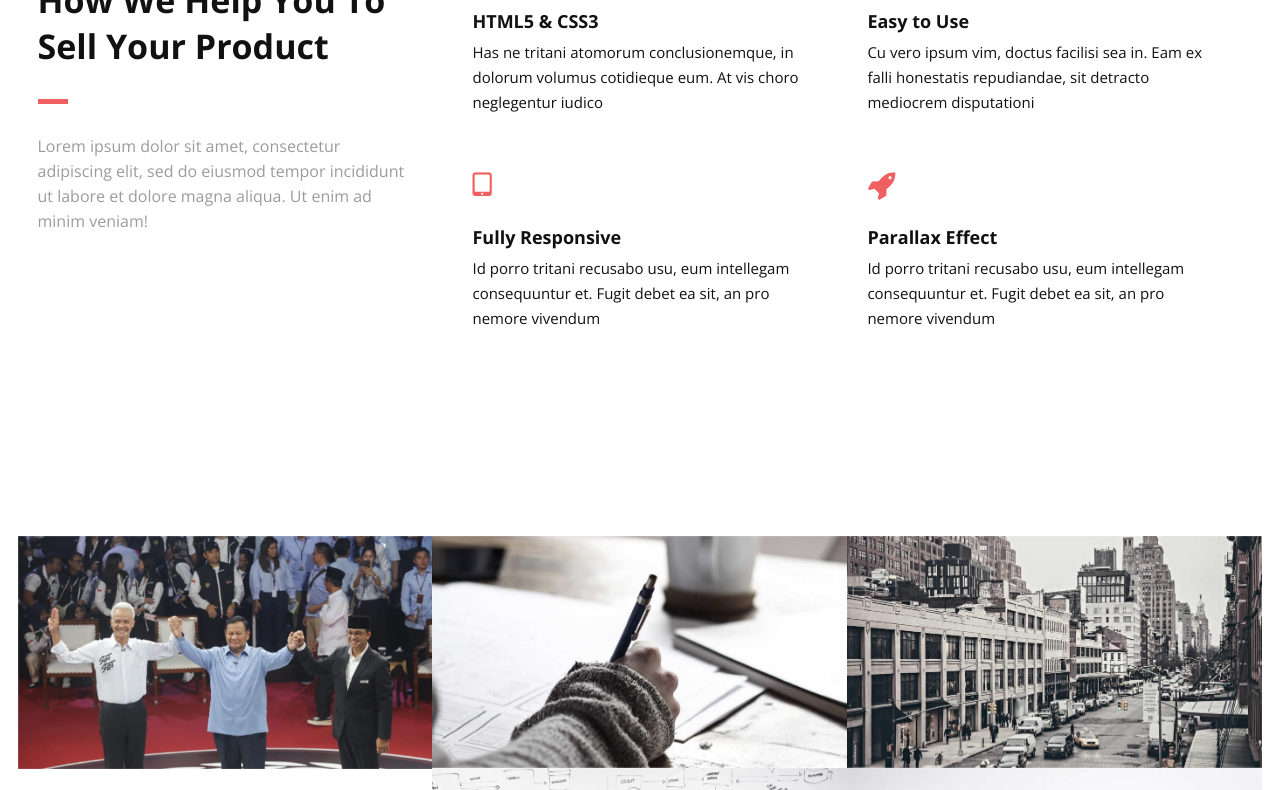
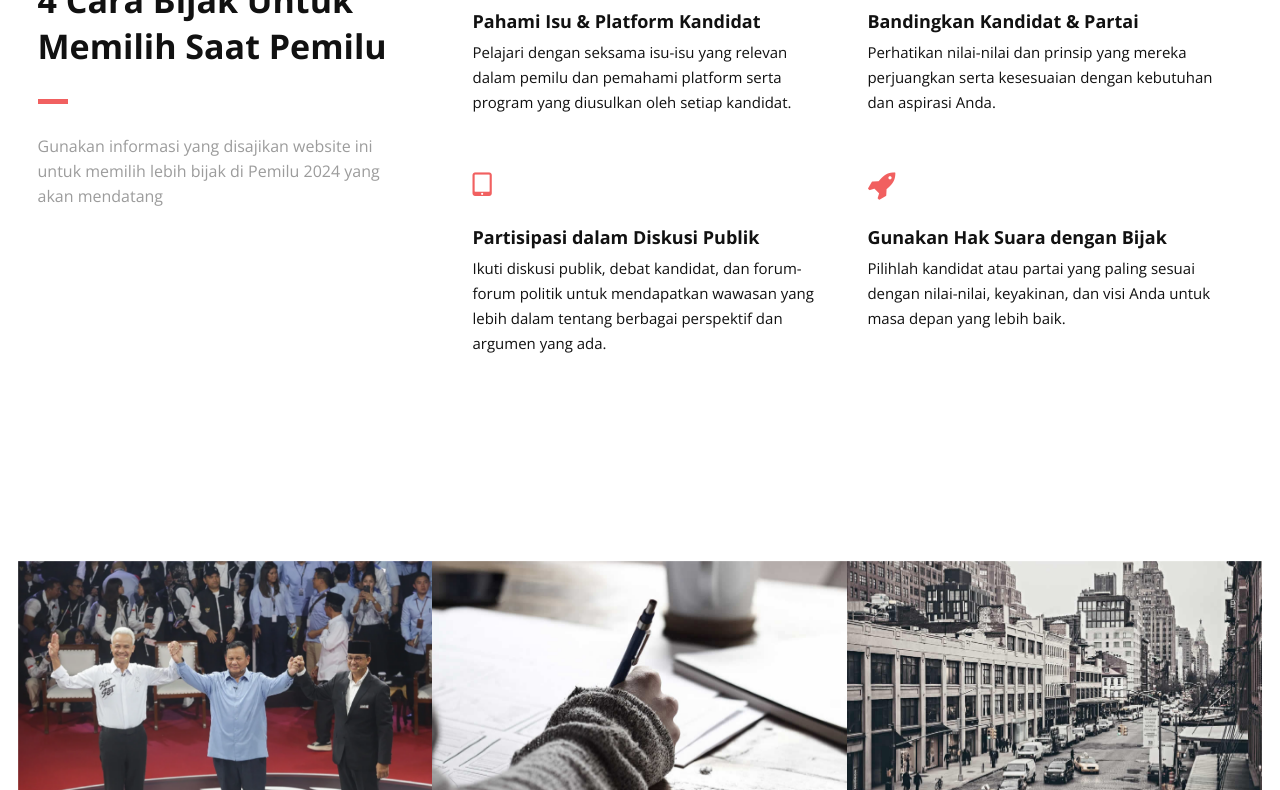
Before and after one commit to PradiptaAhmad/Website-Bijak-Pemilu, a plain HTML site: page index.html in a window 1280 px wide. Shown: the part 974-1764 px from the top of the page. Drawn offline with nearby package versions, Linux system fonts and the light colour scheme.

Commit message:
Cara Bijak Memilih

```diff
--- a/index.html
+++ b/index.html
@@ -160,16 +160,12 @@
 
                 <div class="col-3">
                     <div class="section-heading">
-                        <h3>SUCCESS</h3>
-                        <h2 class="section-title">How We Help You To Sell Your Product</h2>
-                        <p class="section-subtitle">Lorem ipsum dolor sit amet, consectetur adipiscing elit, sed do
-                            eiusmod tempor incididunt ut labore et dolore magna aliqua. Ut enim ad minim veniam!</p>
+                        <h3>KIAT - KIAT PEMILU</h3>
+                        <h2 class="section-title">4 Cara Bijak Untuk Memilih Saat Pemilu</h2>
+                        <p class="section-subtitle">Gunakan informasi yang disajikan website ini untuk memilih lebih bijak di Pemilu 2024 yang akan mendatang</p>
                     </div>
-
                 </div>
-
                 <div class="col-2-3">
-
                     <!--Icon Block-->
                     <div class="col-2 icon-block icon-top wow fadeInUp" data-wow-delay="0.1s">
                         <!--Icon-->
@@ -178,9 +174,8 @@
                         </div>
                         <!--Icon Block Description-->
                         <div class="icon-block-description">
-                            <h4>HTML5 &amp; CSS3</h4>
-                            <p>Has ne tritani atomorum conclusionemque, in dolorum volumus cotidieque eum. At vis choro
-                                neglegentur iudico</p>
+                            <h4>Pahami Isu &amp; Platform Kandidat</h4>
+                            <p>Pelajari dengan seksama isu-isu yang relevan dalam pemilu dan pemahami platform serta program yang diusulkan oleh setiap kandidat.</p>
                         </div>
                     </div>
                     <!--End of Icon Block-->
@@ -193,9 +188,8 @@
                         </div>
                         <!--Icon Block Description-->
                         <div class="icon-block-description">
-                            <h4>Easy to Use</h4>
-                            <p>Cu vero ipsum vim, doctus facilisi sea in. Eam ex falli honestatis repudiandae, sit
-                                detracto mediocrem disputationi</p>
+                            <h4>Bandingkan Kandidat &amp; Partai</h4>
+                            <p>Perhatikan nilai-nilai dan prinsip yang mereka perjuangkan serta kesesuaian dengan kebutuhan dan aspirasi Anda.</p>
                         </div>
                     </div>
                     <!--End of Icon Block-->
@@ -208,9 +202,8 @@
                         </div>
                         <!--Icon Block Description-->
                         <div class="icon-block-description">
-                            <h4>Fully Responsive</h4>
-                            <p>Id porro tritani recusabo usu, eum intellegam consequuntur et. Fugit debet ea sit, an pro
-                                nemore vivendum</p>
+                            <h4>Partisipasi dalam Diskusi Publik</h4>
+                            <p>Ikuti diskusi publik, debat kandidat, dan forum-forum politik untuk mendapatkan wawasan yang lebih dalam tentang berbagai perspektif dan argumen yang ada.</p>
                         </div>
                     </div>
                     <!--End of Icon Block-->
@@ -223,9 +216,8 @@
                         </div>
                         <!--Icon Block Description-->
                         <div class="icon-block-description">
-                            <h4>Parallax Effect</h4>
-                            <p>Id porro tritani recusabo usu, eum intellegam consequuntur et. Fugit debet ea sit, an pro
-                                nemore vivendum</p>
+                            <h4>Gunakan Hak Suara dengan Bijak</h4>
+                            <p> Pilihlah kandidat atau partai yang paling sesuai dengan nilai-nilai, keyakinan, dan visi Anda untuk masa depan yang lebih baik.</p>
                         </div>
                     </div>
                     <!--End of Icon Block-->
```
